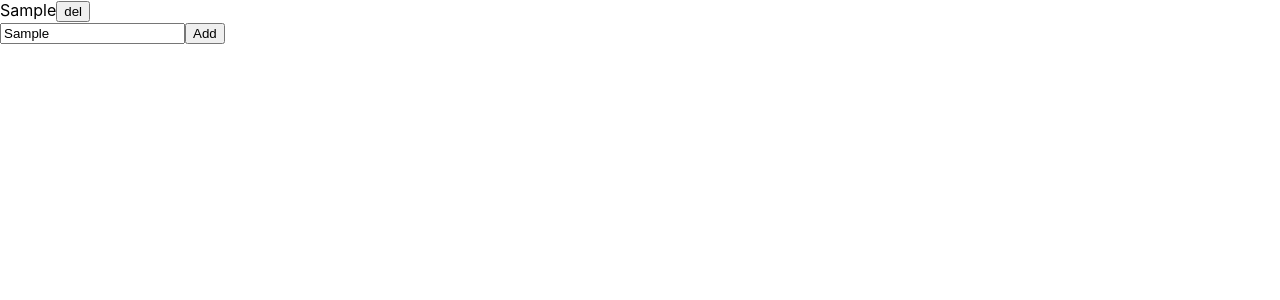
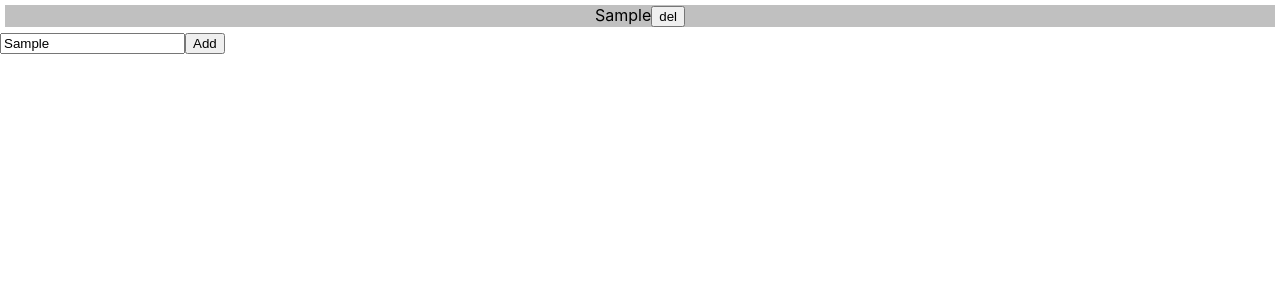
Before and after one commit to IVaN-KaLNYTSKYI/HOME-WORK-REACT, a React (Create React App) app in the folder hm_react_1/: page / in a window 1280 px wide. Both pictures are taken after typing "Sample" into the empty fields and a click on the button "Add". Shown: the top 300 px of the page. Built offline with nearby package versions, Linux system fonts and the light colour scheme.

Commit message:
css("text")

```diff
--- a/hm_react_1/src/components/Header/Header.css
+++ b/hm_react_1/src/components/Header/Header.css
@@ -1,7 +1,8 @@
 *{
     margin: 0;
 }
-.header{
+.text{
     text-align: center;
     background: silver;
+    margin: 5px;
 }
--- a/hm_react_1/src/components/Header/header.js
+++ b/hm_react_1/src/components/Header/header.js
@@ -2,7 +2,7 @@ import './Header.css'
 function Header(props){
     const{text,del}=props
     return(
-    <div>
+    <div className={"text"}>
         {text}
         <button onClick={()=>del(text)}>del</button>
        {/* <button onClick={()=>del(text)}>del</button>*/}
```
